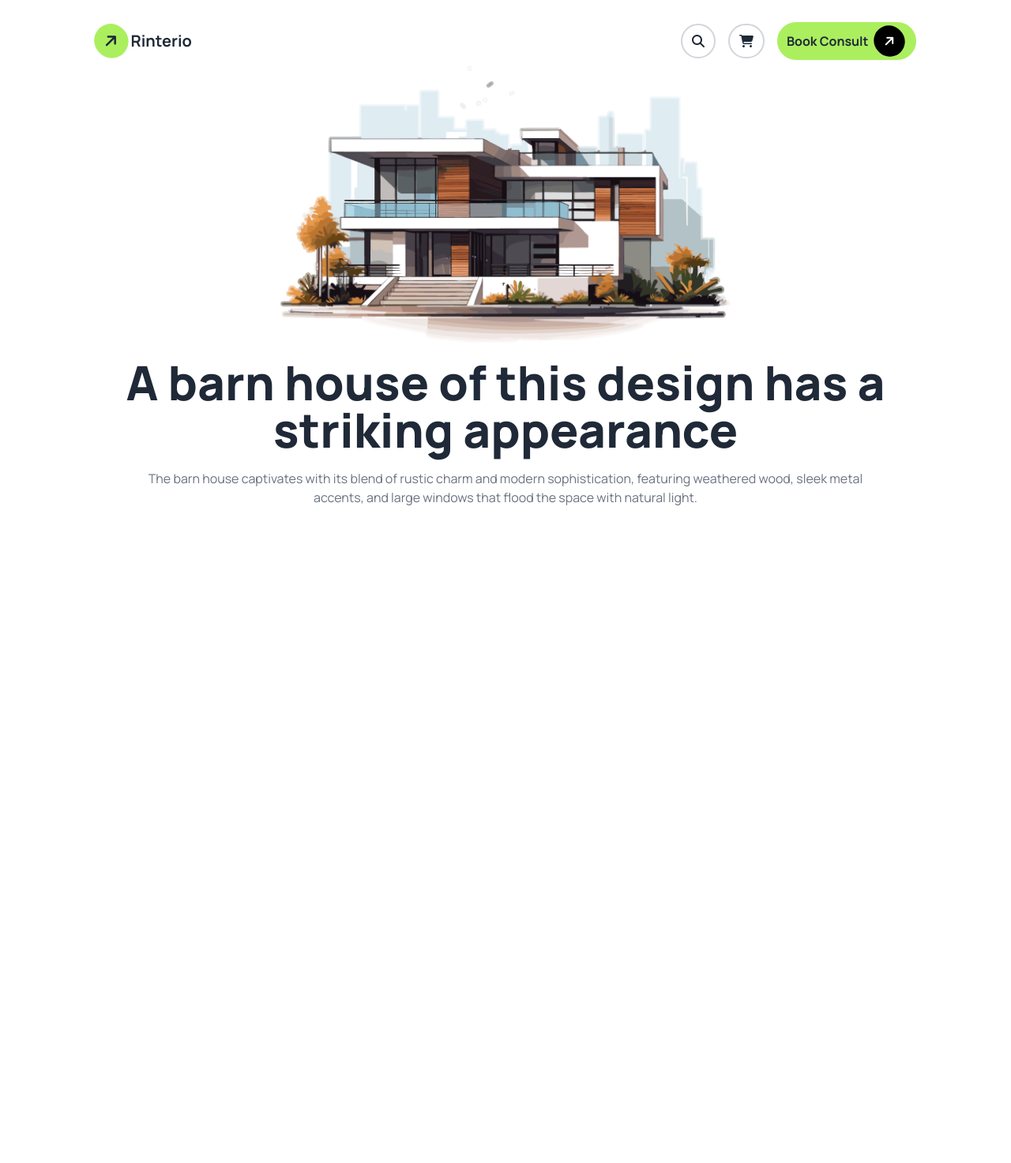
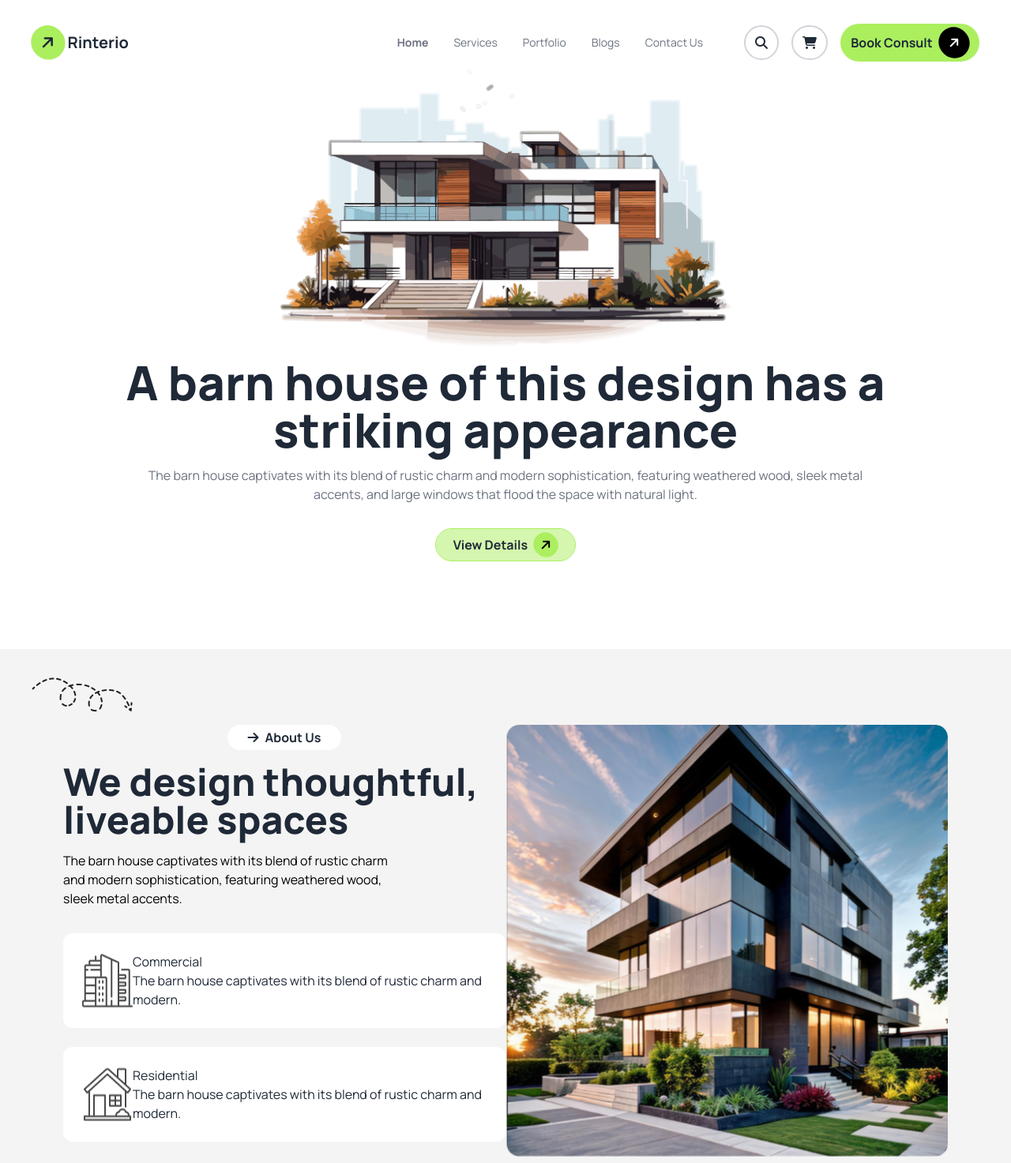
Before and after one commit to Baizid-B/Assignment-3, a plain HTML site: page index.html in a window 1280 px wide. Shown: the whole page at 79% size. Before the commit the page ends 800 px from the top, so only its background shows below. Drawn offline with nearby package versions, Linux system fonts and the light colour scheme.

Commit message:
update file

```diff
--- a/index.html
+++ b/index.html
@@ -45,16 +45,16 @@
 
 </head>
 <body class="font-manrope">
-  <header class="container mx-auto px-12 pt-5 md:px-28">
+  <header class="container mx-auto px-4 pt-5 md:px-8">
     <nav class="container mx-auto">
       <div class="navbar bg-base-100 justify-between mx-auto">
 
         <div class="navbar-start w-full">
-          <h1 class=" font-bold text-xl lg:"><i class="fa fa-arrow-right bg-[#abef5f] p-3 rounded-full -rotate-45" aria-hidden="true"></i><a href=""> Rinterio</a></h1>
+          <h1 class=" font-bold text-xl cursor-pointer"><i class="fa fa-arrow-right bg-[#abef5f] p-3 rounded-full -rotate-45" aria-hidden="true"></i><a href=""> Rinterio</a></h1>
         </div>
 
-        <div class="navbar-center hidden lg:flex">
-          <ul class="menu menu-horizontal px-1 hidden max-md:flex  mr-8">
+        <div class="navbar-center">
+          <ul class="menu menu-horizontal px-1 hidden md:hidden lg:flex mr-8">
             <li class="text-gray-500 font-bold"><a>Home</a></li>
             <li class="text-gray-500"><a>Services</a></li>
             <li class="text-gray-500"><a>Portfolio</a></li>
@@ -64,16 +64,16 @@
         </div>
 
         <!-- secrah icon -->
-        <div class="navbar-end gap-4 hidden lg:flex">
+        <div class="navbar-end gap-4 hidden md:flex lg:flex">
           <i class="fa fa-search bg-white border-2 border-gray-300 p-3 rounded-full cursor-pointer items-center" aria-hidden="true"></i>
             <i class="fa fa-shopping-cart bg-white border-2 border-gray-300 p-3 rounded-full cursor-pointer items-center" aria-hidden="true"></i>
-            <h1 class="flex w-44 items-center gap-2 px-3 py-1 bg-[#abef5f] font-bold  rounded-full cursor-pointer">Book Consult <i class="fa fa-arrow-right bg-black text-white p-3 rounded-full -rotate-45" aria-hidden="true"></i></h1>
+            <h1 class="flex w-44 items-center justify-center gap-2 px-3 py-1 bg-[#abef5f] font-bold  rounded-full cursor-pointer">Book Consult <i class="fa fa-arrow-right bg-black text-white p-3 rounded-full -rotate-45" aria-hidden="true"></i></h1>
         </div>
         <!-- secrah icon -->
 
         <!-- 3 -->
           <div class="dropdown dropdown-end">
-            <div tabindex="0" role="button" class="btn btn-ghost lg:hidden"><i class="fa fa-bars " aria-hidden="true"></i></div>
+            <div tabindex="0" role="button" class="btn btn-ghost flex lg:hidden"><i class="fa fa-bars " aria-hidden="true"></i></div>
             <ul tabindex="0" class="dropdown-content menu bg-base-100 rounded-box z-[1] w-48 p-2 shadow">
               <li class="text-gray-500"><a>Home</a></li>
               <li class="text-gray-500"><a>Services</a></li>
@@ -89,25 +89,67 @@
   </header>
 
   <!-- Main-Content -->
-  <main class="max-w-screen-xl mx-auto">
+  <main class="max-w-screen-xl mx-auto px-6 md:px-8">
 
     <!-- banner section -->
-    <section>
-      <img class="w-auto mx-auto" src="./assets/banner.png" alt="">
+    <section class="mb-28">
+      <img class="mx-auto mb-4" src="./assets/banner.png" alt="">
       <div class="">
-        <h1 class="font-extrabold text-center text-xl lg:text-6xl mb-5 mt-5">A barn house of this design has a <br> striking appearance</h1>
-        <p class="font-normal lg:w-3/4 mx-auto text-center text-gray-500">
+        <h1 class="font-extrabold text-center text-xl md:text-4xl lg:text-6xl mb-4">A barn house of this design has a <br> striking appearance</h1>
+        <p class="font-normal  md:w-4/5 lg:w-3/4 mx-auto text-center text-gray-500 mb-8">
           The barn house captivates with its blend of rustic
           charm and modern sophistication, featuring weathered
           wood, sleek metal accents, and large windows that
           flood the space with natural light.
         </p>
+        <h1 class="flex w-44 justify-center items-center mx-auto text-center gap-2 px-3 py-1 bg-[#d4f6ae] outline outline-[#abef5f] outline-1 font-bold  rounded-full cursor-pointer">View Details <i class="fa fa-arrow-right bg-[#abef5f] text-black p-2 rounded-full -rotate-45" aria-hidden="true"></i></h1>
       </div>
     </section>
     <!-- banner section -->
-
   </main>
   <!-- Main-Content -->
 
+  <!-- Rectangle section -->
+  <section class="mb-28 bg-[#f4f4f4] px-20 py-24 relative">
+    <img class="absolute top-9 left-10" src="./assets/Vector.png" alt="">
+    <div class="max-w-screen-xl mx-auto grid grid-cols-1 lg:grid-cols-2">
+      <!-- Rectangle-Tittle -->
+      <div class="">
+        <h1 class="flex w-36 justify-center
+         items-center text-center gap-2 md:mx-auto mx-auto lg:text-left
+         px-1 py-1 bg-white font-bold
+         rounded-full mb-4 cursor-pointer"><i class="fa fa-arrow-right rounded-full" aria-hidden="true"></i> About Us</h1>
+        <h1 class="font-extrabold text-left text-xl md:text-4xl lg:text-5xl mb-4">We design thoughtful, liveable spaces</h1>
+        <p class="md:w-4/5 lg:w-3/4 text-left text-black mb-8">
+          The barn house captivates with its blend of rustic charm and
+          modern sophistication, featuring weathered wood, sleek metal accents.
+        </p>
+
+        <div class="flex flex-row md:flex-row lg:flex-col">
+          <div class="flex bg-white mb-6 p-6 rounded-xl">
+            <img src="./assets/commercial.png" alt="">
+            <div>
+              <h1>Commercial</h1>
+              <p>The barn house captivates with its blend of rustic charm and modern.</p>
+            </div>
+          </div>
+          <div class="flex bg-white mb-6 p-6 rounded-xl">
+            <img src="./assets/residential.png" alt="">
+            <div>
+              <h1>Residential</h1>
+              <p>The barn house captivates with its blend of rustic charm and modern.</p>
+          </div>
+            </div>
+        </div>
+      </div>
+
+      <!-- Rectangle-Tittle -->
+      <div>
+        <img class="mx-auto md:bg-cover w-fit" src="./assets/Rectangle.png" alt="">
+      </div>
+    </div>
+  </section>
+  <!-- Rectangle section -->
+
 </body>
 </html>
```
